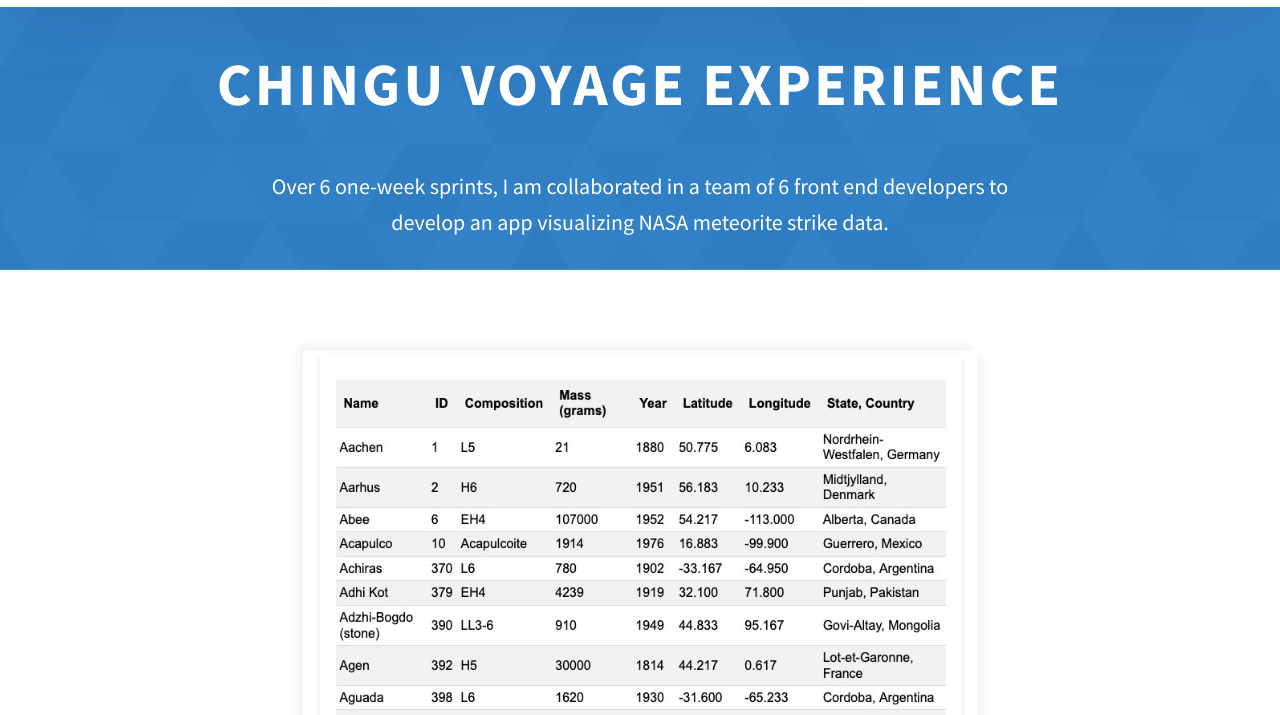
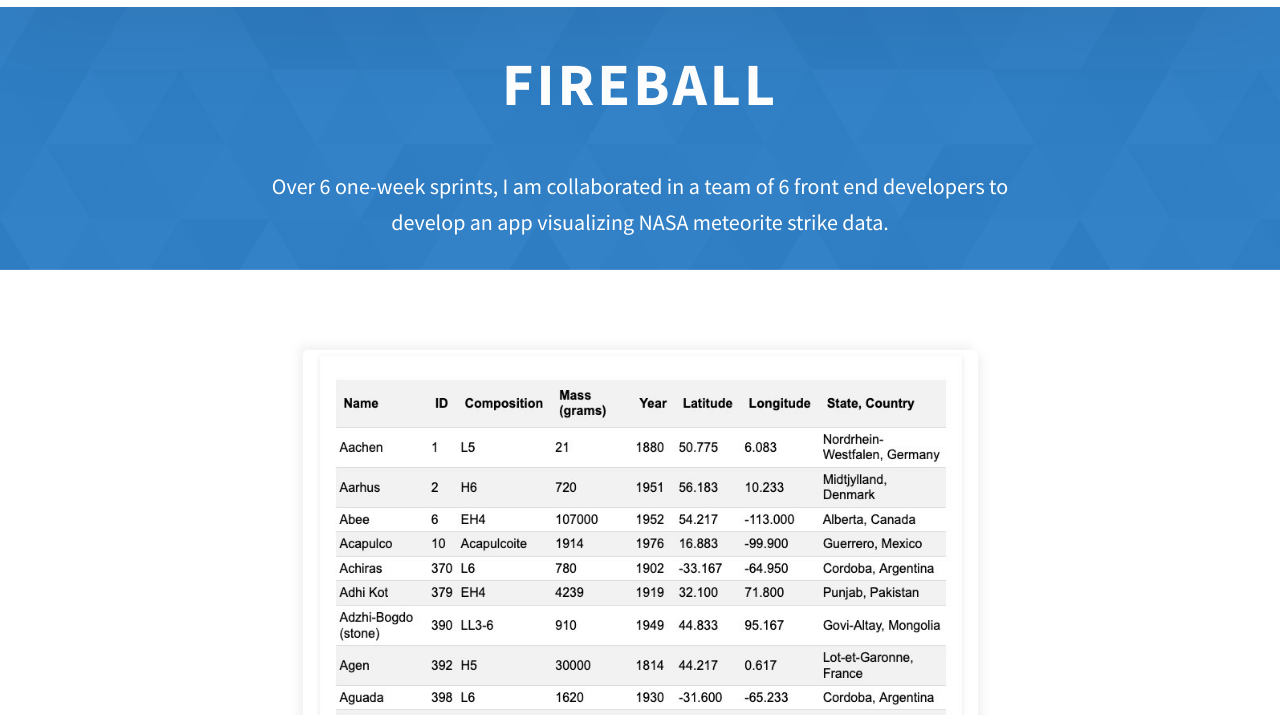
Before and after one commit to allison-truhlar/my-portfolio-site, a plain HTML site: page chingu-meteor-app.html in a window 1280 px wide. Shown: the part 81-796 px from the top of the page. Drawn offline with nearby package versions, Linux system fonts and the light colour scheme.

Commit message:
Update chingu-meteor-app.html
Changed heading to reflect final app name

```diff
--- a/chingu-meteor-app.html
+++ b/chingu-meteor-app.html
@@ -88,7 +88,7 @@
 
     <section class="home-hero">
       <div class="home-hero__content">
-        <h1 class="heading-primary">Chingu Voyage Experience</h1>
+        <h1 class="heading-primary">FireBall</h1>
         <div class="project-cs-hero__info">
           <p class="text-primary">
             Over 6 one-week sprints, I am collaborated in a team of 6 front end developers to develop an app visualizing NASA meteorite strike data.
```
